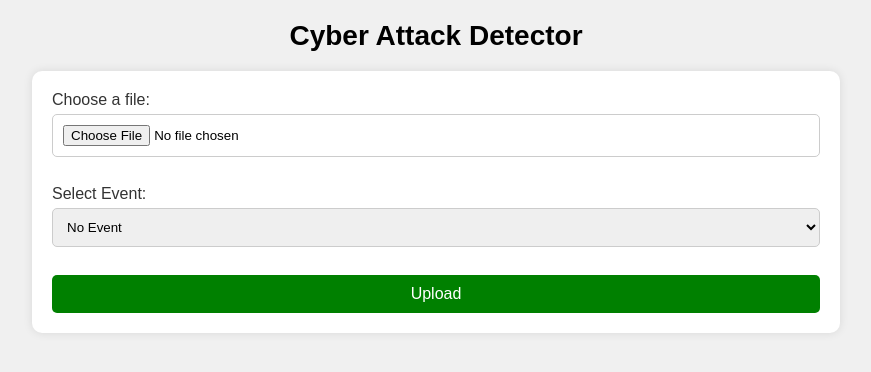
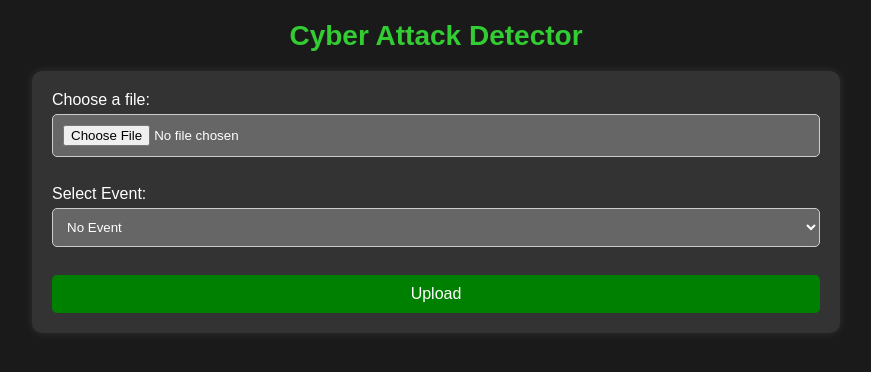
Before and after one commit to musama2019/Cyberattack_detection, a Flask app: page / in a window 1280 px wide. Shown: the top 372 px of the page, without its empty margins (204-1075 px from the left). Run offline with Flask 3, Linux system fonts and the light colour scheme; parts of the project's set-up code (start-up, migrations or seed data) failed here and were passed over.

Commit message:
Update index.html

```diff
--- a/templates/index.html
+++ b/templates/index.html
@@ -7,27 +7,28 @@
     <style>
         body {
             font-family: Arial, sans-serif;
-            background-color: #f0f0f0;
+            background-color: #1a1a1a; /* Dark background color */
+            color: #ffffff; /* White text color */
             margin: 0;
             padding: 0;
         }
         h1 {
-            color: #000000; /* Green color */
-            font-size: 28px; /* Decreased font size */
+            color: #33cc33; /* Light green color */
+            font-size: 28px;
             text-align: center;
             margin-top: 20px;
         }
         form {
             width: 60%;
             margin: 0 auto;
-            background-color: #ffffff;
+            background-color: #333333; /* Dark form background color */
             padding: 20px;
             border-radius: 10px;
-            box-shadow: 0 0 10px rgba(0, 0, 0, 0.1);
+            box-shadow: 0 0 10px rgba(255, 255, 255, 0.1); /* Light shadow */
         }
         label {
             font-size: 16px;
-            color: #333333;
+            color: #ffffff; /* White text color */
         }
         input[type="file"],
         select {
@@ -38,12 +39,14 @@
             border: 1px solid #cccccc;
             border-radius: 5px;
             box-sizing: border-box;
+            background-color: #666666; /* Dark input background color */
+            color: #ffffff; /* White text color */
         }
         input[type="submit"] {
             width: 100%;
             padding: 10px;
-            background-color: #008000;
-            color: #ffffff;
+            background-color: #008000; /* Green submit button */
+            color: #ffffff; /* White text color */
             border: none;
             border-radius: 5px;
             cursor: pointer;
@@ -54,7 +57,7 @@
             padding: 0;
         }
         .attack-box {
-            background-color: #f9f9f9;
+            background-color: #444444; /* Dark attack box background color */
             border: 1px solid #cccccc;
             border-radius: 5px;
             padding: 10px;
@@ -64,7 +67,7 @@
             font-weight: bold;
         }
         .max-probability {
-            color: red; /* Red color for max probability */
+            color: #ff3333; /* Red color for max probability */
         }
     </style>
 </head>
```
